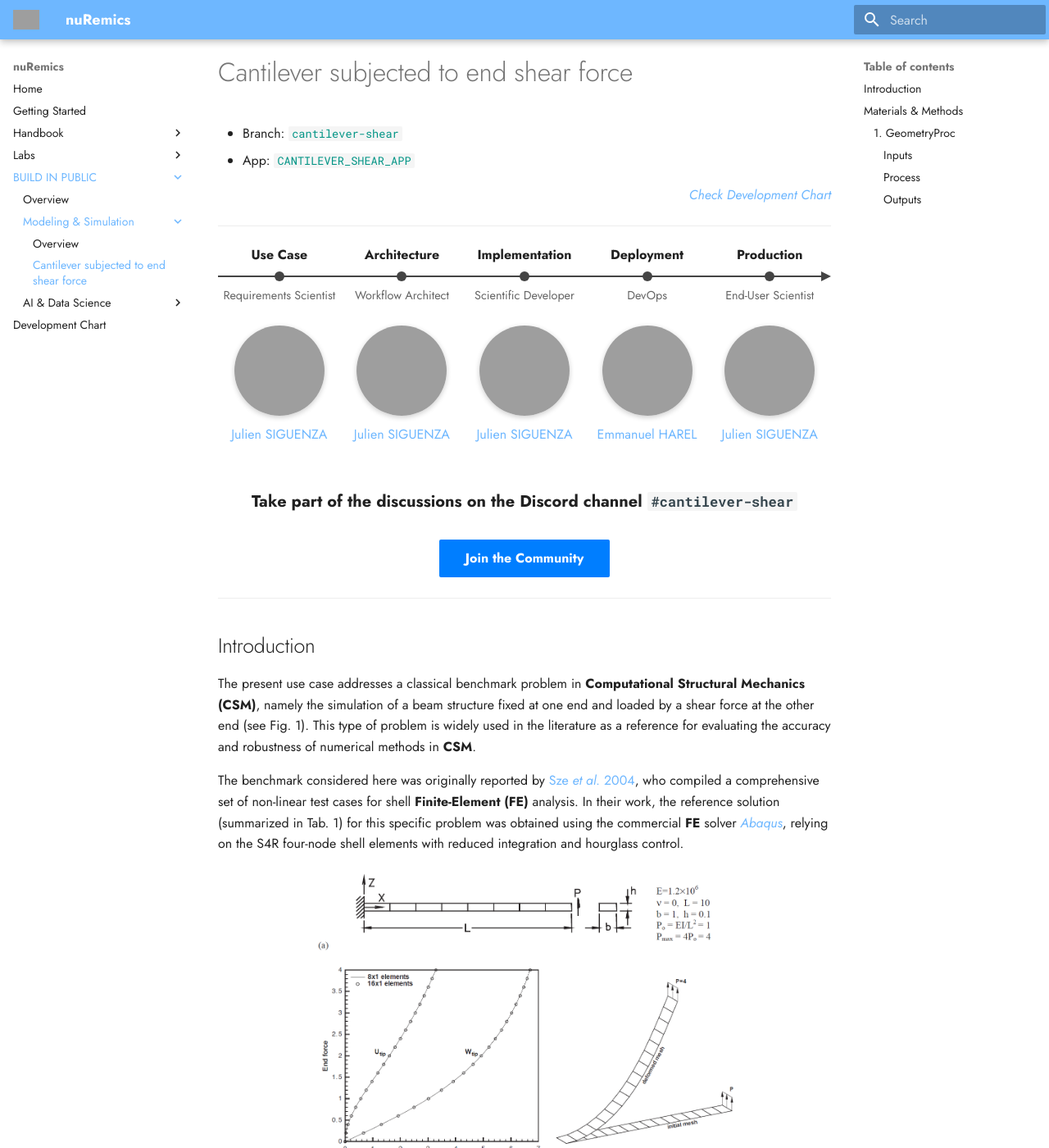
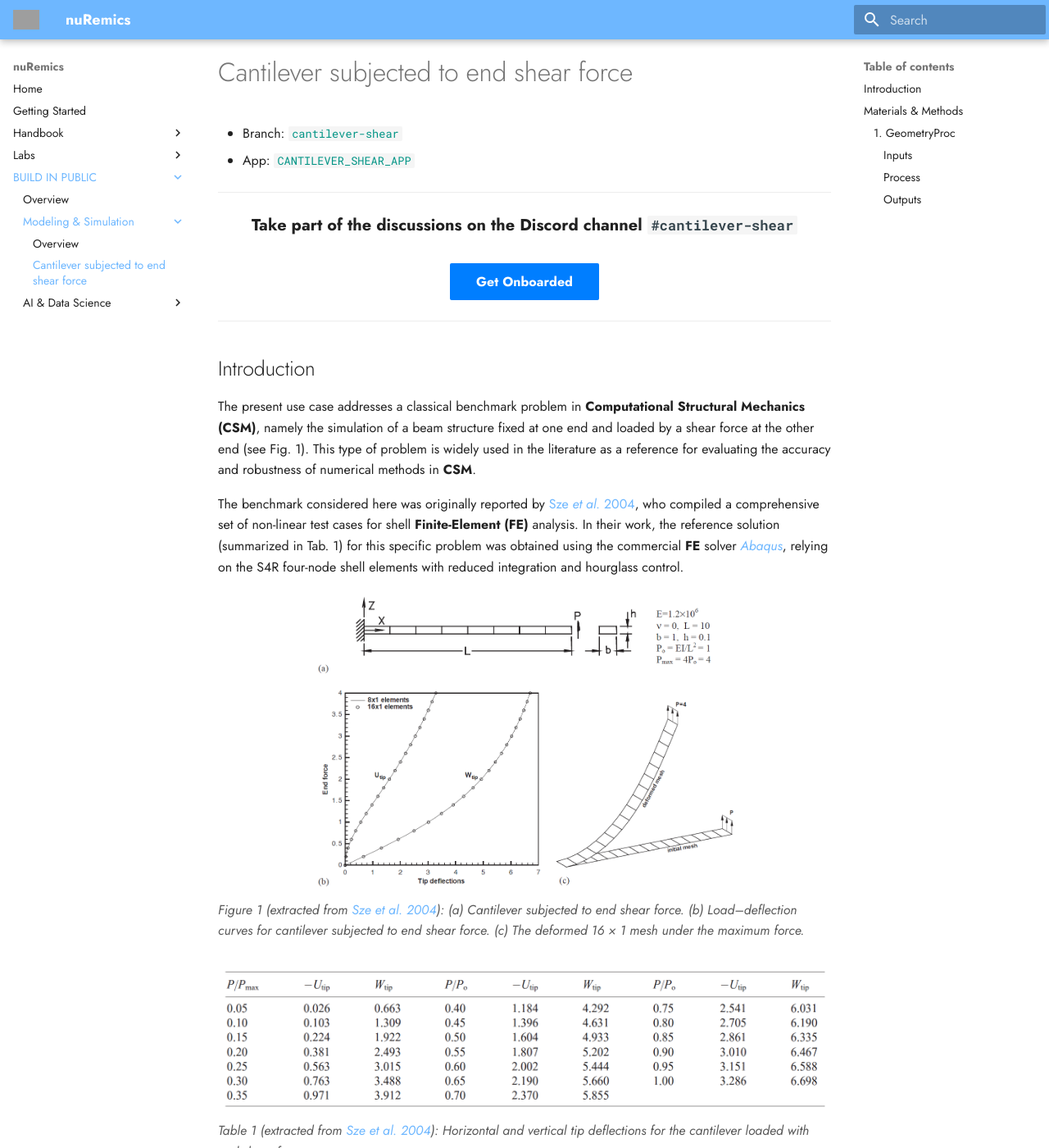
Before and after one commit to nuremics/nuremics-docs, an MkDocs documentation site: the page built from docs/build-in-public/cms/cantilever-shear.md, in a window 1280 px wide and 1400 px high. Shown: the whole window at 82% size. Built offline with MkDocs 1.6.1 and Material for MkDocs 9.7.7, drawn with Linux system fonts in a browser that asks for light colours; grey boxes are pictures that could not be loaded.

Commit message:
replace join community by get onboarded

```diff
--- a/docs/build-in-public/cms/cantilever-shear.md
+++ b/docs/build-in-public/cms/cantilever-shear.md
@@ -3,227 +3,18 @@
 - Branch: [`cantilever-shear`](https://github.com/nuremics/nuremics-labs/tree/cantilever-shear){:target="_blank"}
 - App: [`CANTILEVER_SHEAR_APP`](../../labs/apps/cms/CANTILEVER_SHEAR_APP/app.md){:target="_blank"}
 
-<p style="text-align: right;">
-  <a href="../../../development-chart/" target="_blank"><em>Check Development Chart</em> </a>
-</p>
 ---
-
-<div class="timeline-container">
-  <div class="timeline-line"></div>
-  <div class="timeline-arrow"></div>
-
-  <div class="timeline-items">
-    <div class="timeline-item">
-      <div class="phase">Use Case</div>
-      <div class="marker"></div>
-      <div class="role">Requirements Scientist</div>
-      <div class="contributors">
-        <div class="contributor">
-          <a href="https://github.com/julien-siguenza" target="_blank">
-            <img src="https://github.com/julien-siguenza.png" alt="Julien SIGUENZA" />
-            <p class="name">Julien SIGUENZA</p>
-          </a>
-        </div>
-      </div>
-    </div>
-
-    <div class="timeline-item">
-      <div class="phase">Architecture</div>
-      <div class="marker"></div>
-      <div class="role">Workflow Architect</div>
-      <div class="contributors">
-        <div class="contributor">
-          <a href="https://github.com/julien-siguenza" target="_blank">
-            <img src="https://github.com/julien-siguenza.png" alt="Julien SIGUENZA" />
-            <p class="name">Julien SIGUENZA</p>
-          </a>
-        </div>
-      </div>
-    </div>
-
-    <div class="timeline-item">
-      <div class="phase">Implementation</div>
-      <div class="marker"></div>
-      <div class="role">Scientific Developer</div>
-      <div class="contributors">
-        <div class="contributor">
-          <a href="https://github.com/julien-siguenza" target="_blank">
-            <img src="https://github.com/julien-siguenza.png" alt="Julien SIGUENZA" />
-            <p class="name">Julien SIGUENZA</p>
-          </a>
-        </div>
-      </div>
-    </div>
-
-    <!-- <div class="timeline-item">
-      <div class="phase">Integration</div>
-      <div class="marker"></div>
-      <div class="role">Software Developer</div>
-      <div class="contributors">
-        <div class="contributor">
-          <a href="https://github.com/julien-siguenza" target="_blank">
-            <img src="https://github.com/julien-siguenza.png" alt="Julien SIGUENZA" />
-            <p class="name">Julien SIGUENZA</p>
-          </a>
-        </div>
-      </div>
-    </div> -->
-
-    <div class="timeline-item">
-      <div class="phase">Deployment</div>
-      <div class="marker"></div>
-      <div class="role">DevOps</div>
-      <div class="contributors">
-        <div class="contributor">
-          <a href="https://github.com/emmanuelHa" target="_blank">
-            <img src="https://github.com/emmanuelHa.png" alt="Emmanuel HAREL" />
-            <p class="name">Emmanuel HAREL</p>
-          </a>
-        </div>
-      </div>
-    </div>
-
-    <div class="timeline-item">
-      <div class="phase">Production</div>
-      <div class="marker"></div>
-      <div class="role">End-User Scientist</div>
-      <div class="contributors">
-        <div class="contributor">
-          <a href="https://github.com/julien-siguenza" target="_blank">
-            <img src="https://github.com/julien-siguenza.png" alt="Julien SIGUENZA" />
-            <p class="name">Julien SIGUENZA</p>
-          </a>
-        </div>
-      </div>
-    </div>
-
-  </div>
-</div>
-
-<style>
-.timeline-container {
-  position: relative;
-  margin: 60px 0;
-  width: 100%;
-  height: 200px;
-}
-
-/* Ligne principale centrée sur les marqueurs */
-.timeline-line {
-  position: relative;
-  top: 0;
-  bottom: 0;
-  left: 0;
-  width: calc(100% - 12px); /* espace pour la flèche */
-  height: 2px;
-  background: #444;
-  margin: auto 0; /* centre verticalement */
-  z-index: 0;
-}
-
-/* Flèche finale */
-.timeline-arrow {
-  position: absolute;
-  right: 0;
-  top: 0;
-  bottom: 0;
-  transform: translate(0px, -5px);
-  width: 0;
-  height: 0;
-  border-left: 12px solid #444;
-  border-top: 6px solid transparent;
-  border-bottom: 6px solid transparent;
-  z-index: 1;
-}
-
-.timeline-items {
-  display: flex;
-  justify-content: space-between;
-  width: 100%;
-  position: relative;
-  z-index: 2;
-}
-
-.timeline-item {
-  flex: 1;
-  display: flex;
-  flex-direction: column;
-  align-items: center;
-}
-
-/* Marqueur centré sur la ligne */
-.marker {
-  width: 12px;
-  height: 12px;
-  background-color: #444;
-  border-radius: 50%;
-  margin: 0;
-  position: absolute;
-  transform: translate(0px, -7px);
-  z-index: 3;
-}
-
-/* Phase au-dessus */
-.phase {
-  font-weight: bold;
-  margin-bottom: 5px;
-  text-align: center;
-  transform: translate(0px, -40px);
-}
-
-/* Role en dessous */
-.role {
-  font-size: 0.9em;
-  font-style: normal;
-  margin-top: 0px;
-  margin-bottom: 0px;
-  text-align: center;
-  color: #666;
-  transform: translate(0px, -20px);
-}
-
-/* Contributeurs sous le rôle */
-.contributors {
-  display: flex;
-  gap: 8px;
-  justify-content: center;
-  flex-wrap: wrap;
-  margin-top: 5px;
-}
-
-.contributor img {
-  display: block;   /* prend toute la largeur du conteneur */
-  margin: 0 auto;   /* centre horizontalement */
-  margin-bottom: 10px;
-  width: 110px;
-  height: 110px;
-  border-radius: 50%;
-  box-shadow: 0 2px 6px rgba(0,0,0,0.2);
-  transition: transform 0.2s ease;
-}
-
-.contributor .name {
-  font-size: 1.0em;
-  text-align: center;
-  margin: 2px 0 0 0;
-}
-
-.contributor img:hover {
-  transform: scale(1.1);
-}
-
-</style>
 
 <div align="center" style="font-weight: bold; font-size: 1.0rem;">
 Take part of the discussions on the Discord channel <code>#cantilever-shear</code>
 </div>
 
 <div style="display: flex; justify-content: center; gap: 1rem; flex-wrap: wrap; margin-top: 1.5rem;">
-  <a href="https://www.suffisciens.com/nuremics/discord"
+  <a href="https://www.suffisciens.com/labsvision"
      target="_blank"
      rel="noopener noreferrer"
      class="md-button md-button--primary">
-    Join the Community
+    Get Onboarded
   </a>
 </div>
 
--- a/mkdocs.yml
+++ b/mkdocs.yml
@@ -28,7 +28,7 @@ nav:
       - Cantilever subjected to end shear force: build-in-public/cms/cantilever-shear.md
     - AI & Data Science:
       - Overview: build-in-public/aids/index.md
-  - Development Chart: development-chart.md
+  # - Development Chart: development-chart.md
 
     # - Computational Modeling & Simlation
     #   - Overview
```
Also changed, not shown: docs/build-in-public/aids/index.md (+2 -2 lines), docs/build-in-public/cms/index.md (+2 -2 lines), docs/build-in-public/index.md (+2 -2 lines), docs/index.md (+6 -6 lines).
